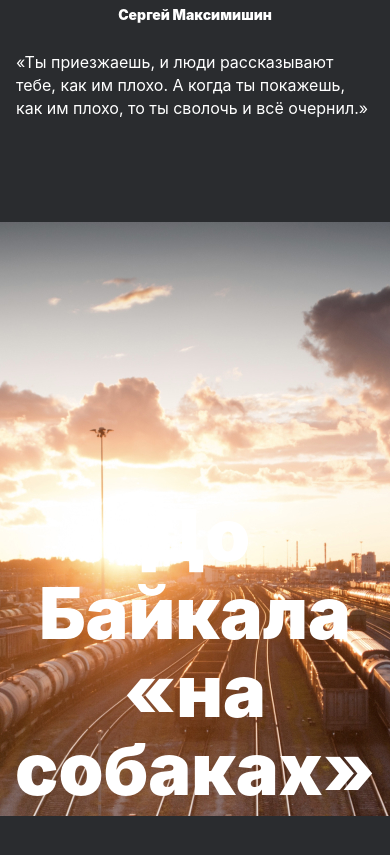
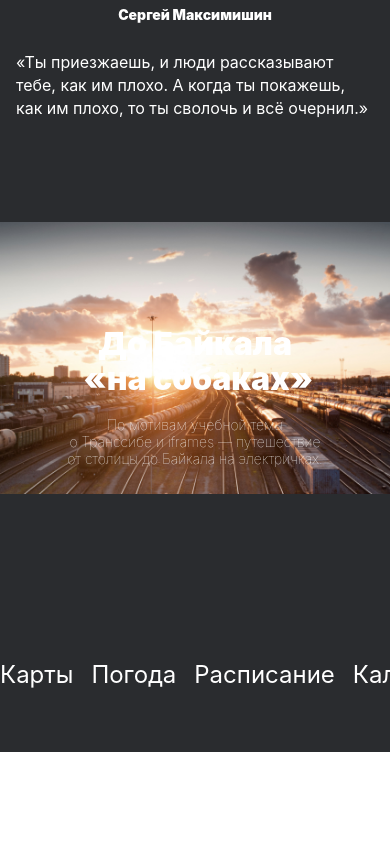
Before and after one commit to TuretskayaIrina/russian-travel, a plain HTML site: page index.html in a window 390 px wide. Shown: the part 11097-11952 px from the top of the page. After the commit the page ends 11849 px from the top, so only its background shows below. Drawn offline with Linux system fonts and the light colour scheme.

Commit message:
20th commit

```diff
--- a/blocks/cover/__bg/cover__bg.css
+++ b/blocks/cover/__bg/cover__bg.css
@@ -23,3 +23,26 @@
         ),
         url('../../../images/Image.jpg')
 }
+@media screen and (max-width : 1200px) {
+  .cover__bg {
+    height: 562px;
+  }
+}
+
+@media screen and (max-width : 900px) {
+  .cover__bg {
+    height: 500px;
+  }
+}
+
+@media screen and (max-width : 600px) {
+  .cover__bg {
+    height: 272px;
+  }
+}
+
+@media screen and (max-width : 321px) {
+  .cover__bg {
+    height: 216px;
+  }
+}
--- a/blocks/cover/__subtitle/cover__subtitle.css
+++ b/blocks/cover/__subtitle/cover__subtitle.css
@@ -6,3 +6,32 @@
   line-height: 26px;
   text-align: center;
 }
+@media screen and (max-width : 1200px) {
+  .cover__subtitle {
+    margin-top: 90px;
+  }
+}
+
+@media screen and (max-width : 900px) {
+  .cover__subtitle {
+    margin-top: 67px;
+    max-width: 354px;
+  }
+}
+
+@media screen and (max-width : 600px) {
+  .cover__subtitle {
+    margin-top: 20px;
+    max-width: 343px;
+    font-size: 14px;
+    line-height: 17px;
+    white-space: pre-wrap;
+  }
+}
+
+@media screen and (max-width : 321px) {
+  .cover__subtitle {
+    margin-top: 13px;
+    max-width: 288px;
+  }
+}
--- a/blocks/cover/__title/cover__title.css
+++ b/blocks/cover/__title/cover__title.css
@@ -6,3 +6,33 @@
   line-height: 78px;
   text-align: center;
 }
+@media screen and (max-width : 1200px) {
+  .cover__title {
+    margin-top: 211px;
+    max-width: 946.4px;
+    white-space: pre-wrap;
+  }
+}
+
+@media screen and (max-width : 900px) {
+  .cover__title {
+    margin-top: 165px;
+    max-width: 720px;
+  }
+}
+
+@media screen and (max-width : 600px) {
+  .cover__title {
+    margin-top: 104px;
+    max-width: 343px;
+    font-size: 32px;
+    line-height: 35px;
+  }
+}
+
+@media screen and (max-width : 321px) {
+  .cover__title {
+    margin-top: 64px;
+    max-width: 288px;
+  }
+}
--- a/blocks/cover/cover.css
+++ b/blocks/cover/cover.css
@@ -17,3 +17,22 @@
   background-position: center;
   background-repeat: no-repeat;
 }
+
+@media screen and (max-width : 1200px) {
+  .cover {
+    width: 100%;
+  }
+}
+
+
+@media screen and (max-width : 376px) {
+  .cover__bg {
+    margin-top: 48px;
+  }
+}
+
+@media screen and (max-width : 321px) {
+  .cover__bg {
+    margin-top: 64px;
+  }
+}
```
Also changed, not shown: index.html (+5 -2 lines).
